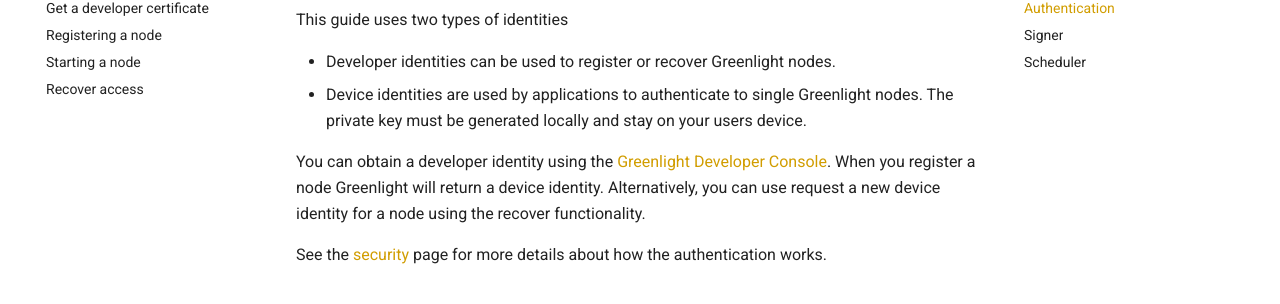
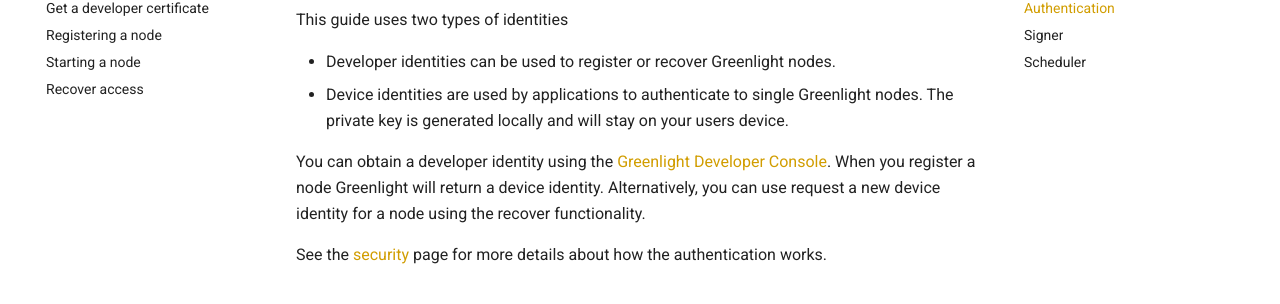
Before and after one commit to Blockstream/greenlight, an MkDocs documentation site: the page built from docs/src/getting-started/index.md, in a window 1280 px wide and 900 px high, scrolled down 474 px. Shown: the part 175-479 px from the top of the window. Built offline with MkDocs 1.6.1 and Material for MkDocs 9.7.7, drawn with Linux system fonts in a browser that asks for light colours; comment, search, counter and statistics services are not loaded.

Commit message:
Update docs/src/getting-started/index.md
Co-authored-by: Christian Decker <decker.christian@gmail.com>

```diff
--- a/docs/src/getting-started/index.md
+++ b/docs/src/getting-started/index.md
@@ -27,7 +27,7 @@ This guide uses two types of identities
 
  - Developer identities can be used to register or recover Greenlight nodes.
  - Device identities are used by applications to authenticate to single Greenlight
-   nodes. The private key must be generated locally and stay on your users
+   nodes. The private key is generated locally and will stay on your users
    device.
 
 You can obtain a developer identity using the [Greenlight Developer
```
